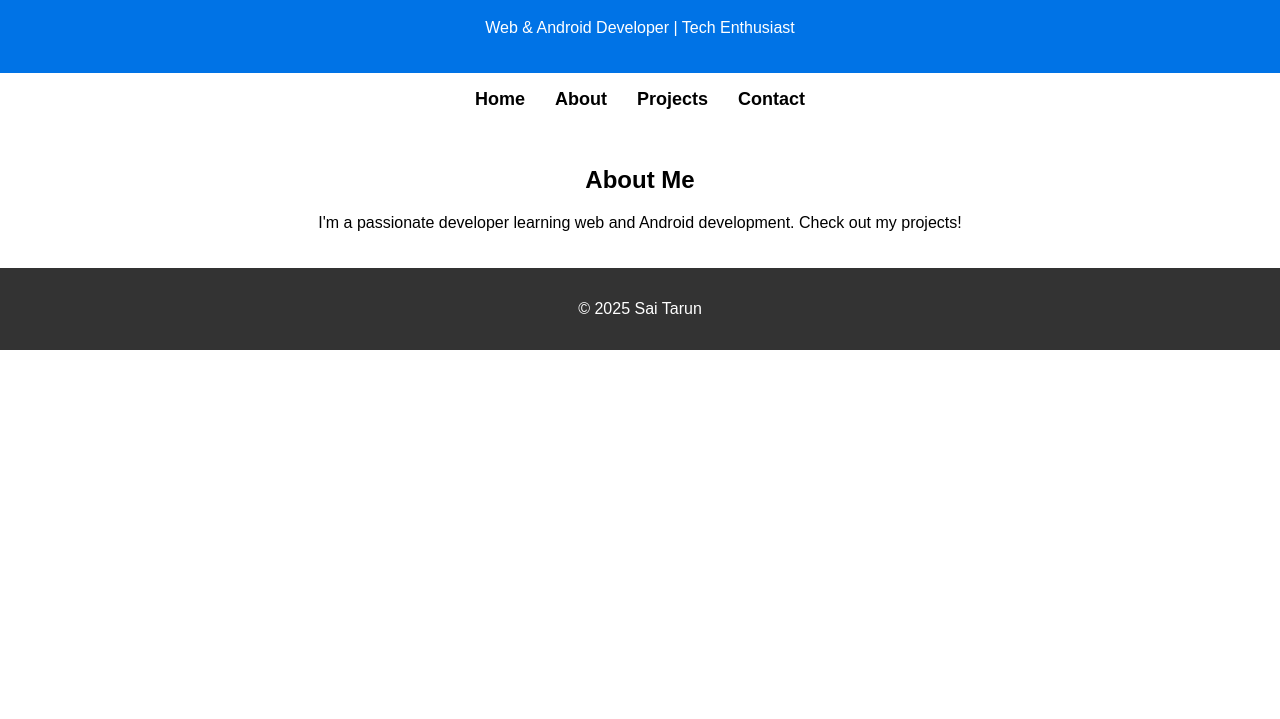
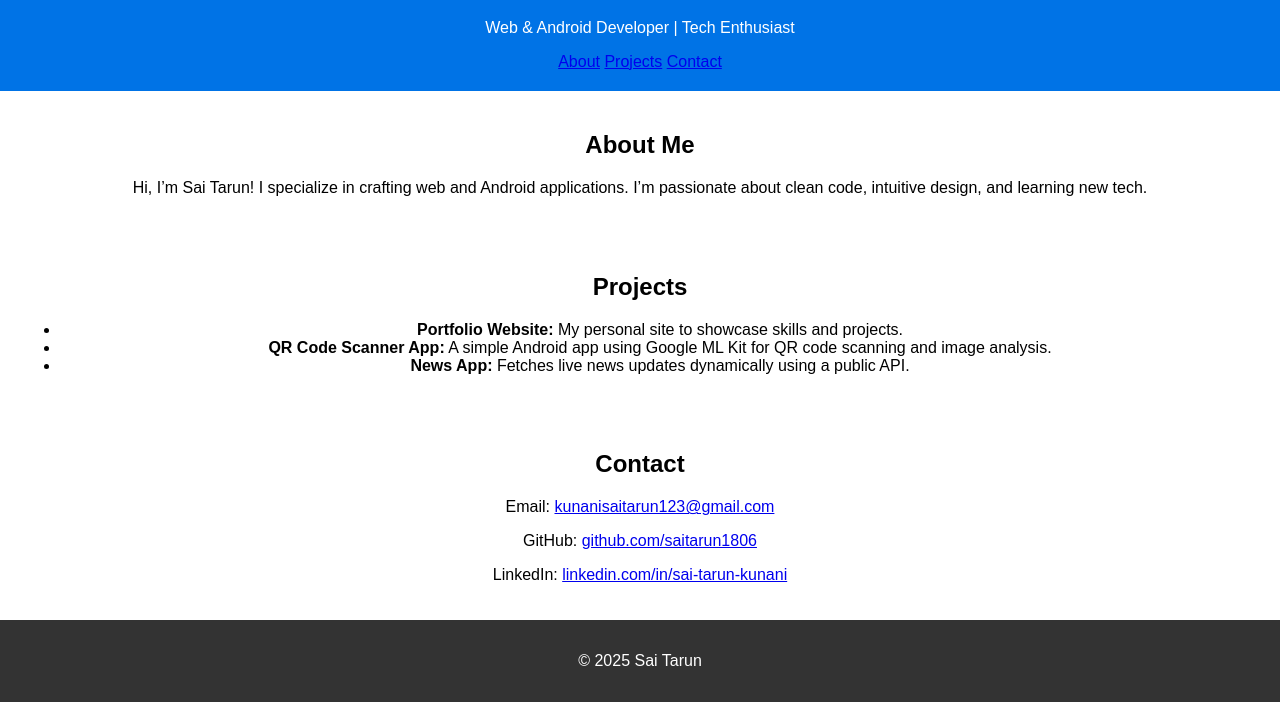
Before and after one commit to saitarun1806/portfolio, a plain HTML site: page index.html in a window 1280 px wide. Shown: the part 81-800 px from the top of the page. Drawn offline with Linux system fonts and the light colour scheme.

Commit message:
Update index.html

```diff
--- a/index.html
+++ b/index.html
@@ -1,35 +1,47 @@
 <!DOCTYPE html>
 <html lang="en">
 <head>
-    <meta charset="UTF-8">
-    <meta name="viewport" content="width=device-width, initial-scale=1.0">
+  <meta charset="UTF-8" />
+  <meta name="viewport" content="width=device-width, initial-scale=1.0" />
   <title>Sai Tarun's Portfolio</title>
-    <link rel="stylesheet" href="style.css">
+  <link rel="stylesheet" href="style.css" />
 </head>
 <body>
-
   <header>
     <h1>Welcome to My Portfolio</h1>
     <p>Web & Android Developer | Tech Enthusiast</p>
+    <nav>
+      <a href="#about">About</a>
+      <a href="#projects">Projects</a>
+      <a href="#contact">Contact</a>
+    </nav>
   </header>
 
-    <nav>
+  <main>
+    <section id="about">
+      <h2>About Me</h2>
+      <p>Hi, I’m Sai Tarun! I specialize in crafting web and Android applications. I’m passionate about clean code, intuitive design, and learning new tech.</p>
+    </section>
+
+    <section id="projects">
+      <h2>Projects</h2>
       <ul>
-            <li><a href="index.html">Home</a></li>
-            <li><a href="about.html">About</a></li>
-            <li><a href="projects.html">Projects</a></li>
-            <li><a href="contact.html">Contact</a></li>
+        <li><strong>Portfolio Website:</strong> My personal site to showcase skills and projects.</li>
+        <li><strong>QR Code Scanner App:</strong> A simple Android app using Google ML Kit for QR code scanning and image analysis.</li>
+        <li><strong>News App:</strong> Fetches live news updates dynamically using a public API.</li>
       </ul>
-    </nav>
+    </section>
 
-    <section>
-        <h2>About Me</h2>
-        <p>I'm a passionate developer learning web and Android development. Check out my projects!</p>
+    <section id="contact">
+      <h2>Contact</h2>
+      <p>Email: <a href="mailto:kunanisaitarun123@gmail.com">kunanisaitarun123@gmail.com</a></p>
+      <p>GitHub: <a href="https://github.com/saitarun1806" target="_blank">github.com/saitarun1806</a></p>
+      <p>LinkedIn: <a href="https://www.linkedin.com/in/sai-tarun-kunani-280093300" target="_blank">linkedin.com/in/sai-tarun-kunani</a></p>
     </section>
+  </main>
 
   <footer>
     <p>© 2025 Sai Tarun</p>
   </footer>
-
 </body>
 </html>
```
Lines whose indentation alone changed are shown as unchanged.
